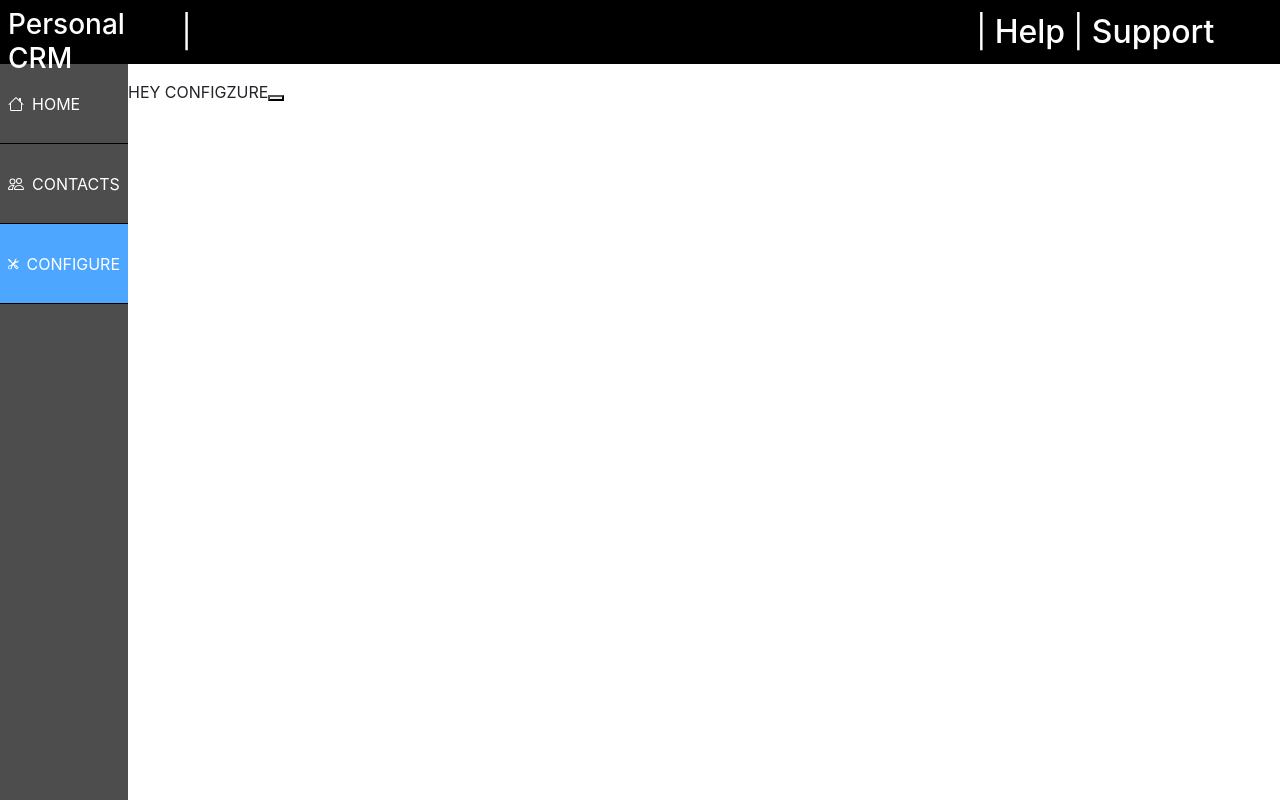
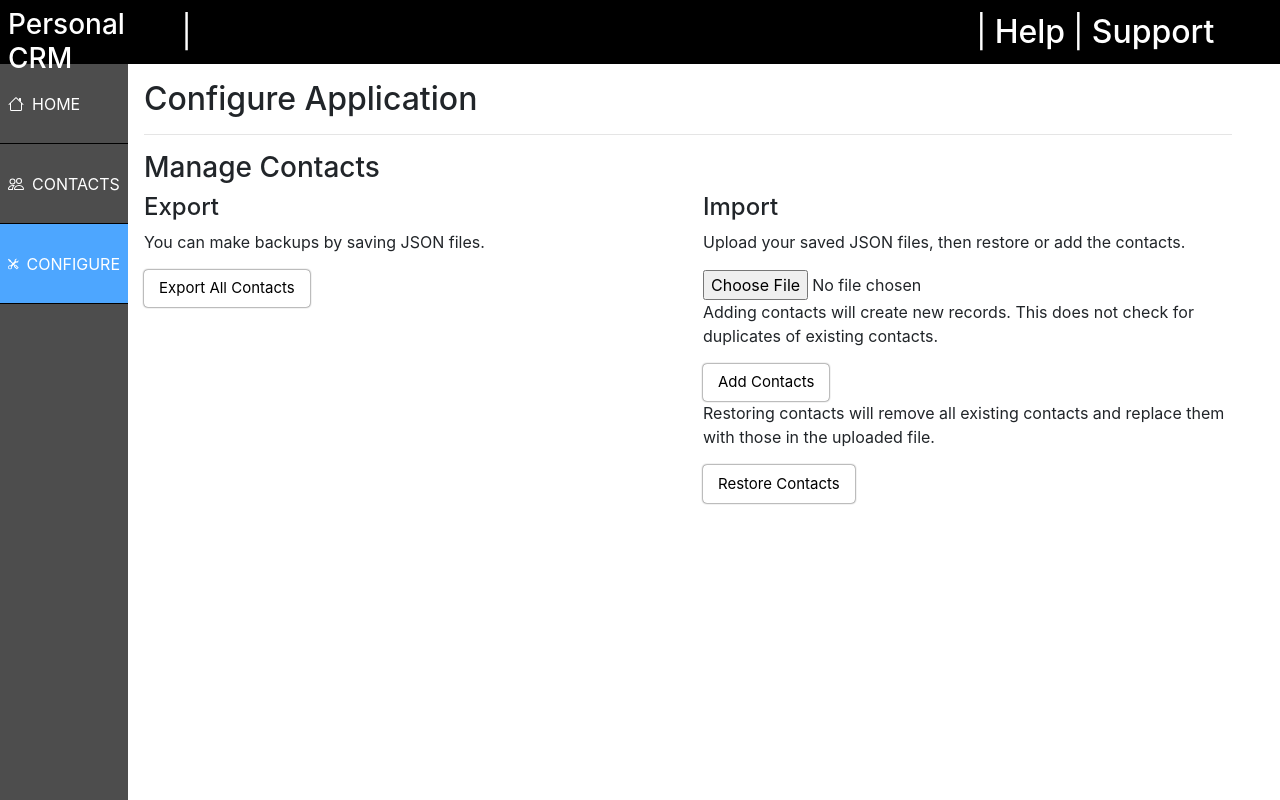
Before and after one commit to Jonathan-Paul-Wood/courm, a React (Create React App) app: page /configure in a window 1280 px wide. Built offline with nearby package versions, Linux system fonts and the light colour scheme; no server answers.

Commit message:
standardized contact exporting

```diff
--- a/src/common/MainToolbar/MainToolbar.js
+++ b/src/common/MainToolbar/MainToolbar.js
@@ -3,7 +3,7 @@ import { useHistory } from 'react-router-dom';
 import PropTypes from 'prop-types';
 import styled from 'styled-components';
 import Input from '../../common/Input/Input';
-import Button from '../../common/Button/Button';
+import Button from '../../common/Button';
 import Tooltip from '../Tooltip/Tooltip';
 import { exportJSON } from '../../common/Utilities/utilities';
 
@@ -166,7 +166,7 @@ export default function MainToolbar(props) {
                     onClick={() => history.push('/contacts/new')}
                 />
                 <Button
-                    label={`Export ${props.type}s`}
+                    label={`Export Page Results`}
                     onClick={exportList}
                 />
             </ControlContainer>
@@ -174,6 +174,7 @@ export default function MainToolbar(props) {
                 <Button
                     label="Filter"
                     type="secondary"
+                    onClick={() => {}}
                 />
                 <Input
                     placeholder="Search (3 character minimum)"
@@ -217,6 +218,7 @@ export default function MainToolbar(props) {
                     <Button
                         label={`Sort`}
                         type="secondary"
+                        onClick={() => {}}
                     />
                 </Tooltip>
             </ControlContainer>
--- a/src/common/Utilities/utilities.js
+++ b/src/common/Utilities/utilities.js
@@ -8,7 +8,13 @@ export function downloadContent(content, fileName, contentType) {
 //example: downloadContent(jsonData, 'json.txt', 'text/plain');
 
 export function exportJSON(json, name) {
-    const content = JSON.stringify(json);
     const time = new Date();
+    const data = {
+        version: 'beta',
+        total: json.length,
+        timestamp: time.toISOString(),
+        data: json,
+    }
+    const content = JSON.stringify(data);
     downloadContent(content, `${name}_${time.toISOString().replace(/\:/g, '-')}.json`, 'text/json')
 }
--- a/src/components/AppConfigure/AppConfigure.js
+++ b/src/components/AppConfigure/AppConfigure.js
@@ -1,16 +1,89 @@
-import React from 'react';
+import React, { useEffect } from 'react';
 import PropTypes from 'prop-types';
+import styled from 'styled-components';
+import Button from '../../common/Button';
+import { exportJSON } from '../../common/Utilities/utilities';
+import LoadingSpinner from '../../common/LoadingSpinner';
+
+const ConfigureWrapper = styled.div`
+    padding: 0 1em;
+`;
 
 export default function AppConfigure(props) {
 
+    const {
+        getContactListMetadata,
+        getContactList,
+        postContact,
+        deleteContact,
+        contacts,
+        isContactListPending,
+        contactListError,
+        contactsMetadata,
+        isContactListMetadataPending,
+        isContactListMetadataError,
+        isContactPostPending,
+        contactPostError,
+        isContactDeletePending,
+        contactDeleteError,
+    } = props;
+
+    useEffect(() => {
+        getContactListMetadata('');
+    }, []);
+
+    useEffect(() => {
+        getContactList(contactsMetadata.total, 1, '', 'firstName', 'ASC');
+    }, [contactsMetadata]);
+
+    function handleContactListExport() {
+        exportJSON(contacts, `contactList`);
+    }
+
     return (
-        <div>
-            HEY CONFIGZURE
-            <button onClick={() => props.addContacts()} />
-        </div>
+        <ConfigureWrapper>
+            <h2>Configure Application</h2>
+            <hr/>
+            {isContactListPending || isContactListMetadataPending ? (
+                <LoadingSpinner />
+            ) : (
+                <>
+                    <h3>Manage Contacts</h3>
+                    <div className="row">
+                        <div className="col-lg-6 col-md-6 col-sm-12 col-xs-12">
+                            <h4>Export</h4>
+                            <p>You can make backups by saving JSON files.</p>
+                            <Button label="Export All Contacts" type="secondary" onClick={handleContactListExport} />
+                        </div>
+                        <div className="col-lg-6 col-md-6 col-sm-12 col-xs-12">
+                            <h4>Import</h4>
+                            <p>Upload your saved JSON files, then restore or add the contacts.</p>
+                            <input type="file" name="contactFile" id="contactFile" accept="application/json" />
+                            <p>Adding contacts will create new records. This does not check for duplicates of existing contacts.</p>
+                            <Button label="Add Contacts" type="secondary" onClick={() => {}} />
+                            <p>Restoring contacts will remove all existing contacts and replace them with those in the uploaded file.</p>
+                            <Button label="Restore Contacts" type="secondary" onClick={() => {}} />
+                        </div>
+                    </div>
+                </>
+            )}
+        </ConfigureWrapper>
     );
 }
 
 AppConfigure.propTypes = {
-    addContacts: PropTypes.func.isRequired,
+    getContactListMetadata: PropTypes.func.isRequired,
+    getContactList: PropTypes.func.isRequired,
+    postContact: PropTypes.func.isRequired,
+    deleteContact: PropTypes.func.isRequired,
+    contacts: PropTypes.object.isRequired,
+    isContactListPending: PropTypes.bool.isRequired,
+    contactListError: PropTypes.string.isRequired,
+    contactsMetadata: PropTypes.object.isRequired,
+    isContactListMetadataPending: PropTypes.bool.isRequired,
+    isContactListMetadataError: PropTypes.string.isRequired,
+    isContactPostPending: PropTypes.bool.isRequired,
+    contactPostError: PropTypes.object.isRequired,
+    isContactDeletePending: PropTypes.bool.isRequired,
+    contactDeleteError: PropTypes.string.isRequired,
 }
--- a/src/components/AppConfigure/index.js
+++ b/src/components/AppConfigure/index.js
@@ -1,19 +1,31 @@
 import AppConfigure from './AppConfigure';
 import { connect } from 'react-redux';
 import { bindActionCreators } from 'redux';
-import { addContacts } from '../../store/Configure/actions';
+import { getContactListMetadata, getContactList } from '../../store/ContactList/actions';
+import { postContact, deleteContact } from '../../store/Contact/actions';
 
 function mapStateToProps(state) {
     return {
-        isAddContactsPending: state.configure.isAddContactsPending,
-        addContactsError: state.configure.addContactsError,
+        contacts: state.contactList.contacts,
+        isContactListPending: state.contactList.isContactListPending,
+        contactListError: state.contactList.contactListError,
+        contactsMetadata: state.contactList.contactsMetadata,
+        isContactListMetadataPending: state.contactList.isContactListMetadataPending,
+        isContactListMetadataError: state.contactList.isContactListMetadataError,
+        isContactPostPending: state.contact.isContactPostPending,
+        contactPostError: state.contact.contactPostError,
+        isContactDeletePending: state.contact.isContactDeletePending,
+        contactDeleteError: state.contact.contactDeleteError,
     };
 }
 
 const mapDispatchToProps = dispatch =>
     bindActionCreators(
         {
-            addContacts,
+            getContactListMetadata,
+            getContactList,
+            postContact,
+            deleteContact,
         },
         dispatch
     );
--- a/src/components/ViewContact/ViewContact.js
+++ b/src/components/ViewContact/ViewContact.js
@@ -1,8 +1,8 @@
 import React, { useState, useEffect } from 'react';
-import { useHistory, useLocation, useParams } from 'react-router-dom';
+import { useLocation, useParams } from 'react-router-dom';
 import styled from 'styled-components';
 import EntityTitleHeader from '../../common/EntityTitleHeader/EntityTitleHeader';
-import Button from '../../common/Button/Button';
+import Button from '../../common/Button';
 import Input from '../../common/Input/Input';
 import DateInput from '../../common/DateInput/DateInput';
 import TextArea from '../../common/TextArea/TextArea';
@@ -72,26 +72,21 @@ export default function ViewContact(props) {
     } = props;
     const [entityType, setEntityType] = useState('');
     const [firstLoad, setFirstLoad] = useState(true);
-    const history = useHistory();
 
     useEffect(() => {
         //initial GET of contact
         if(contactId) {
             getContact(contactId);
         }
-    }, []);
+    }, [contactId]);
 
     useEffect(() => {
         setFirstLoad(false);
         setEntityType(contact.entityType);
     }, [contact]);
 
-    function handleNavigation(path) {
-        history.push(`/${path}`);
-    }
-
     function exportContact() {
-        exportJSON(contact, `contact-${contactId}`);
+        exportJSON([contact], `contact-${contactId}`);
     }
 
     //TODO: handle loading state, 404s and errors
@@ -186,12 +181,12 @@ export default function ViewContact(props) {
                             <div className="tagsRow">
 
                             </div>
-                            <div className="InteractionsRow">
+                            {/* <div className="InteractionsRow">
                                 <h3>Recent Interactions (<Button label="view all" type="link" />)</h3>
                                 <div>
                                     cards go here, or none available message...
                                 </div>
-                            </div>
+                            </div> */}
                         </GridWrapper>
                     </ScrollContainer>
                 )}
--- a/src/services/ConfigureService.js
+++ b/src/services/ConfigureService.js
@@ -4,6 +4,5 @@ export default class ConfigureService {
     static addContacts(json) {
         console.log(json);
         return axios.post(`/configure/contacts/add?contacts=${json}`);
-        return;
     }
 }
--- a/src/services/ContactListService.js
+++ b/src/services/ContactListService.js
@@ -6,6 +6,7 @@ export default class ContactListService {
     }
 
     static getContactList(results, page, searchTerm, order, direction) {
+        //to GET all contacts, pass results = number of total contacts, and page = 1
         results = results || 5;
         page = page || 1;
         order = order || 'firstName';
```
